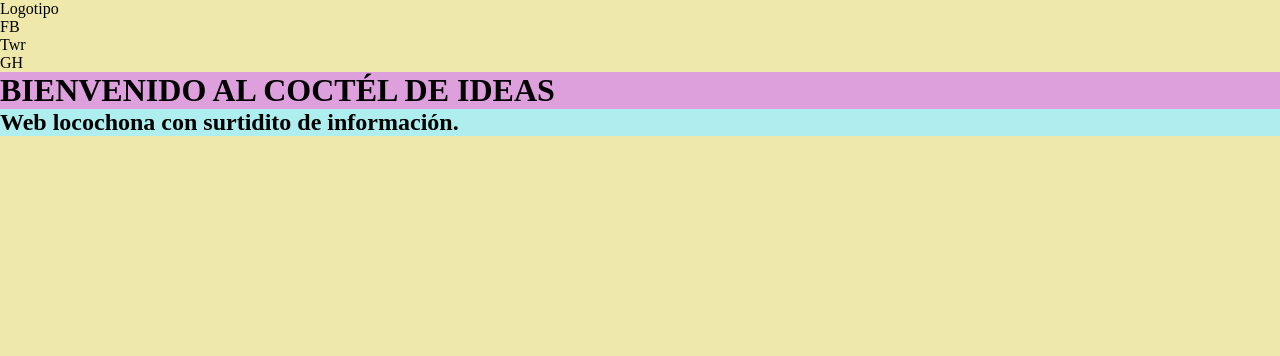
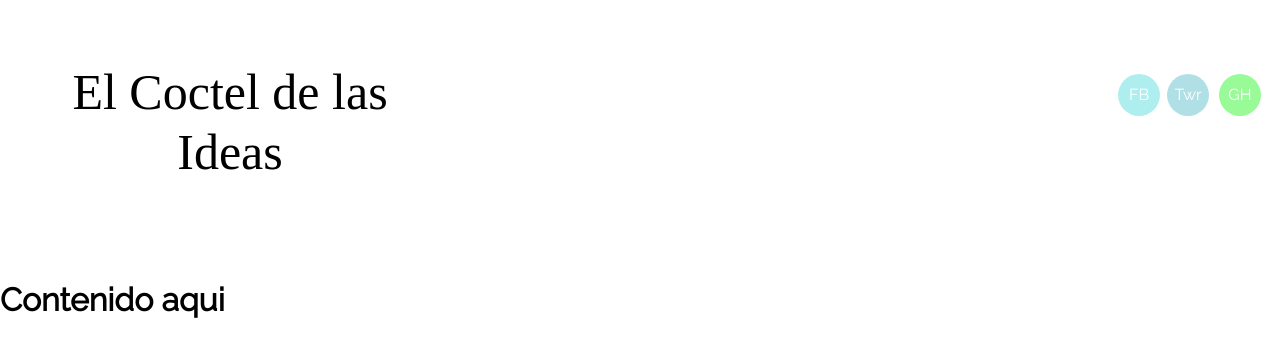
Before and after one commit to eli-triniguerrero/cocteldeideas, a plain HTML site: page docs/index.html in a window 1280 px wide. Drawn offline with Linux system fonts and the light colour scheme; a web font is replaced by a local one.

Commit message:
añadiento tipografias para titulos, subtitulos y conenido gral

```diff
--- a/docs/css/style.css
+++ b/docs/css/style.css
@@ -1,15 +1,59 @@
 * {
     margin: 0;
     padding: 0;
+    list-style: none;
+    font-family: 'Raleway', sans-serif;
 }
-body {
-    background: palegoldenrod;
+/* .-.-.-.-tipografias-.-.-.-
+ LOGO
+font-family: 'Zhi Mang Xing', cursive;
+SUBTITULOS
+font-family: 'Oswald', sans-serif;
+TEXTO GRAL
+font-family: 'Raleway', sans-serif; */
+
+
+/* ///.\\\. H E A D E R .///.\\\. */
+.header {
+    position: relative;
+    margin: 2rem auto;
+    width: 100vw;
+    height: 20vh;
+    /* background: purple; */
 }
 
-h1 {
-    background: plum;
+#logo {
+    position: absolute;
+    top: 30px;
+    left: 30px;
+    width: 400px;
+    height: 60px;
+    font-family: 'Zhi Mang Xing';
+    font-size: 50px;
+    text-align: center;
+    line-height: 60px;
 }
-
-h2 {
+.social {
+    position: absolute;
+    width: 42px;
+    height: 42px;
+    border-radius: 100%;
+    text-align: center;
+    line-height: 42px;
+    color: white;
+}
+#btn-fb {
+    top: 42px;
+    right: 120px;
     background: paleturquoise;
 }
+#btn-twr {
+    top: 42px;
+    right: 71px;
+    background: powderblue;
+}
+#btn-gh {
+    top: 42px;
+    right: 19px;
+    background: palegreen;
+}
--- a/docs/index.html
+++ b/docs/index.html
@@ -4,29 +4,28 @@
     <meta charset="UTF-8">
     <meta name="viewport" content="width=device-width, initial-scale=1.0">
     <meta http-equiv="X-UA-Compatible" content="ie=edge">
-    <!--LINKS CSS-->
+    <!--LINKS CSS / tipografias-->
     <link rel="stylesheet" href="css/style.css">
+    <link href="https://fonts.googleapis.com/css?family=Oswald|Raleway|Zhi+Mang+Xing&display=swap" rel="stylesheet">
+    <!--TITULO DE LA PAGINA-->
     <title>Coctel-de-Ideas</title>
 </head>
 <body>
 <!-- ///.\\\.///.\\\. HEADER.///.\\\.///.\\\-->
-<header>
+<header class="header">
     <!--LOGOTIPI-->
-    <div>Logotipo</div>
+    <div id="logo">El Coctel de las Ideas</div>
 
     <!--Redes sociales-->
-    <div>FB</div>
-    <div>Twr</div>
-    <div>GH</div>
-
+    <div id="btn-fb" class="social">FB</div>
+    <div id="btn-twr" class="social">Twr</div>
+    <div id="btn-gh" class="social">GH</div>
 
 </header>
-
-
-    <h1 class="title">BIENVENIDO AL COCTÉL DE IDEAS</h1>
-
-    <h2 class="subtitle-one">Web locochona con surtidito de información.</h2>
-
+<br/>
+<br/>
+<br/>
+<h1>Contenido aqui</h1>
     <script src="js/index.js"></script>
 </body>
 </html>
```
